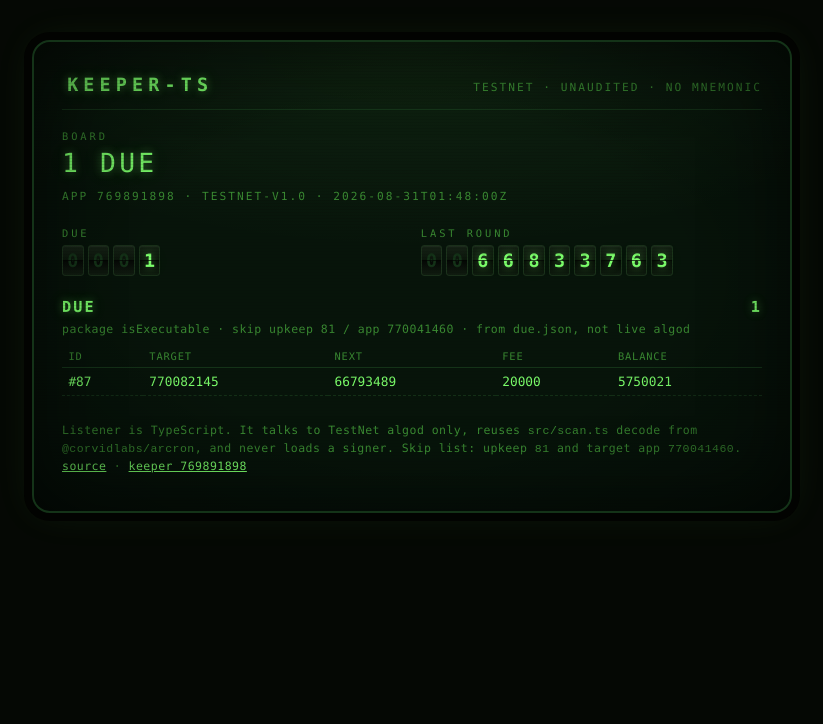
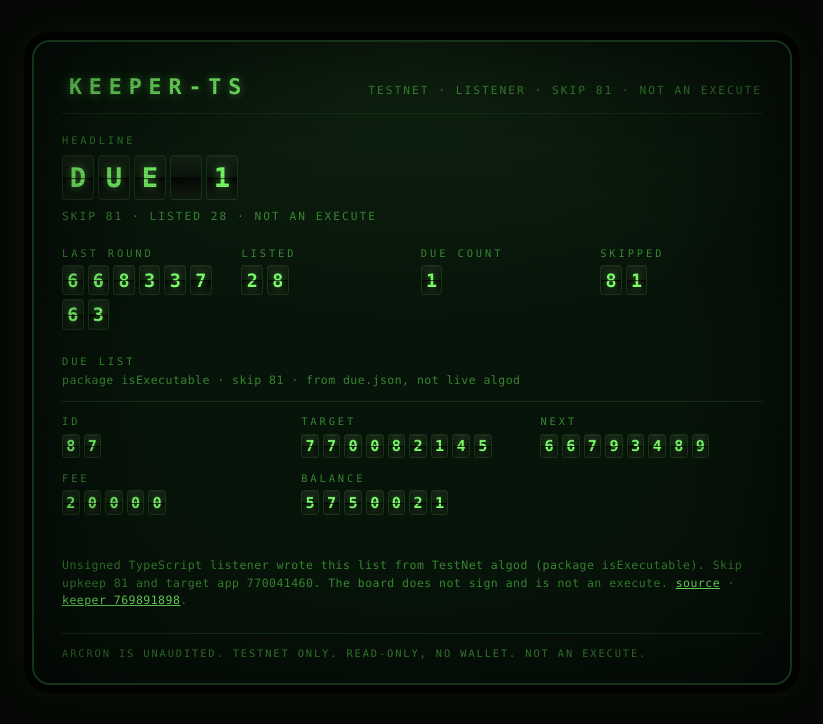
Before and after one commit to corvid-agent/arcron-keeper-ts, a website: page docs/index.html in a window 1280 px wide. Shown: the whole page, without its empty margins (228-1051 px from the left). Drawn offline with Linux system fonts and the light colour scheme.

Commit message:
Render the Pages due board as plod split-flap CRT cells.

```diff
--- /dev/null
+++ b/docs/app.js
@@ -0,0 +1,109 @@
+/* Keeper due board. Reads docs/due.json. TestNet only. Read-only. No wallet. No keys. Not an execute. */
+(() => {
+  const board = (document.documentElement.getAttribute("data-board") || "KEEPER").toUpperCase();
+
+  function flaps(el, text) {
+    el.replaceChildren();
+    for (const ch of String(text)) {
+      const d = document.createElement("span");
+      d.className = "flap" + (ch === " " ? " blank" : "");
+      d.textContent = ch === " " ? "\u00a0" : ch;
+      el.appendChild(d);
+    }
+  }
+
+  function setStatus(word, cls, sub) {
+    const el = document.getElementById("status");
+    el.className = "flaps big " + cls;
+    flaps(el, String(word).toUpperCase());
+    document.getElementById("subhead").textContent = sub;
+  }
+
+  function skippedLabel(data) {
+    const ids = data.skipped || data.skip_upkeep_ids || [81];
+    if (!ids.length) return "—";
+    return ids.join(" ");
+  }
+
+  function fillStats(lastRound, listed, dueCount, skipped) {
+    flaps(document.getElementById("stat-round"), lastRound);
+    flaps(document.getElementById("stat-listed"), listed);
+    flaps(document.getElementById("stat-due"), dueCount);
+    flaps(document.getElementById("stat-skip"), skipped);
+  }
+
+  function renderDue(due) {
+    const host = document.getElementById("due-rows");
+    host.replaceChildren();
+    if (!due.length) {
+      const p = document.createElement("p");
+      p.className = "empty";
+      p.textContent = "none due";
+      host.appendChild(p);
+      return;
+    }
+    const fields = [
+      ["id", "id"],
+      ["target", "target"],
+      ["next", "next"],
+      ["fee", "fee"],
+      ["balance", "balance"],
+    ];
+    for (const u of due) {
+      const flight = document.createElement("article");
+      flight.className = "flight";
+      for (const [label, key] of fields) {
+        const cell = document.createElement("div");
+        cell.className = "cell";
+        const lab = document.createElement("div");
+        lab.className = "label";
+        lab.textContent = label;
+        const row = document.createElement("div");
+        row.className = "flaps compact";
+        const val = u[key];
+        flaps(row, val == null ? "—" : String(val));
+        cell.append(lab, row);
+        flight.appendChild(cell);
+      }
+      host.appendChild(flight);
+    }
+  }
+
+  function grounded(msg, sub) {
+    setStatus("FEED DOWN", "down", sub);
+    document.title = board + " — FEED DOWN";
+    fillStats("—", "—", "—", "—");
+    const err = document.getElementById("err");
+    err.hidden = false;
+    err.textContent = msg;
+    renderDue([]);
+  }
+
+  fillStats("—", "—", "—", "81");
+  flaps(document.getElementById("status"), "DUE");
+  document.title = board + " — DUE, skip 81";
+
+  fetch("./due.json", { cache: "no-store" })
+    .then((res) => {
+      if (!res.ok) throw new Error("due.json " + res.status);
+      return res.json();
+    })
+    .then((data) => {
+      const due = Array.isArray(data.due) ? data.due : [];
+      const n = data.due_count == null ? due.length : Number(data.due_count);
+      const listed = data.listed == null ? "—" : String(data.listed);
+      const last = data.last_round == null ? "—" : String(data.last_round);
+      const skipped = skippedLabel(data);
+      fillStats(last, listed, String(n), skipped);
+      renderDue(due);
+      const cls = n > 0 ? "" : "grounded";
+      setStatus("DUE " + n, cls, "skip 81 · listed " + listed + " · not an execute");
+      document.title = board + " — DUE " + n + ", skip 81";
+    })
+    .catch((err) => {
+      grounded(
+        "due.json failed: " + (err && err.message ? err.message : err),
+        "due.json unreadable · showing nothing rather than guessing"
+      );
+    });
+})();
--- a/docs/index.html
+++ b/docs/index.html
@@ -1,128 +1,59 @@
 <!DOCTYPE html>
-<html lang="en">
+<html lang="en" data-board="KEEPER-TS">
 <head>
   <meta charset="utf-8" />
   <meta name="viewport" content="width=device-width, initial-scale=1" />
-  <title>ARCRON-KEEPER-TS</title>
-  <meta name="description" content="TypeScript Arcron listener. Due list from docs/due.json. TestNet only. No mnemonic. Dry-run only." />
+  <title>KEEPER-TS — DUE, skip 81</title>
+  <meta name="description" content="TestNet due board from docs/due.json. Skip upkeep 81. Read-only. Not an execute." />
   <link rel="stylesheet" href="./style.css" />
 </head>
 <body>
   <main class="crt" id="crt">
     <header>
       <h1>Keeper-TS</h1>
-      <div class="meta">TestNet · unaudited · no mnemonic</div>
+      <div class="meta">TestNet · listener · skip 81 · not an execute</div>
     </header>
 
     <section class="status-row">
-      <div class="label">Board</div>
-      <div class="destination grounded" id="headline">loading due.json</div>
-      <div class="meta" id="subhead">TypeScript listener · dry-run only · not an execute</div>
+      <div class="label">Headline</div>
+      <div class="flaps big" id="status" aria-label="due headline">DUE</div>
+      <div class="meta" id="subhead">skip 81 · loading due.json · not an execute</div>
     </section>
 
-    <section class="board">
+    <section class="board" id="board">
       <div class="cell">
-        <div class="label">Due</div>
-        <div class="flaps" id="due-count" aria-label="due count"></div>
+        <div class="label">Last round</div>
+        <div class="flaps" id="stat-round" aria-label="last round"></div>
       </div>
       <div class="cell">
-        <div class="label">Last round</div>
-        <div class="flaps" id="last-round" aria-label="last round"></div>
+        <div class="label">Listed</div>
+        <div class="flaps" id="stat-listed" aria-label="listed upkeeps"></div>
+      </div>
+      <div class="cell">
+        <div class="label">Due count</div>
+        <div class="flaps" id="stat-due" aria-label="due count"></div>
+      </div>
+      <div class="cell">
+        <div class="label">Skipped</div>
+        <div class="flaps" id="stat-skip" aria-label="skipped upkeep ids"></div>
       </div>
     </section>
 
-    <section class="due" aria-label="due upkeeps">
-      <h2>DUE <span class="n" id="n-due">0</span></h2>
-      <p class="why">package isExecutable · skip upkeep 81 / app 770041460 · from due.json, not live algod</p>
-      <table>
-        <thead>
-          <tr>
-            <th>id</th>
-            <th>target</th>
-            <th>next</th>
-            <th>fee</th>
-            <th>balance</th>
-          </tr>
-        </thead>
-        <tbody id="due-body">
-          <tr><td colspan="5" class="empty">loading…</td></tr>
-        </tbody>
-      </table>
+    <section class="due-list" aria-label="due upkeeps">
+      <div class="label">Due list</div>
+      <p class="why">package isExecutable · skip 81 · from due.json, not live algod</p>
+      <div id="due-rows"></div>
     </section>
 
     <p class="notes" id="notes">
-      Listener is TypeScript. It talks to TestNet algod only, reuses
-      <code>src/scan.ts</code> decode from <code>@corvidlabs/arcron</code>,
-      and never loads a signer.
-      Skip list: upkeep <code>81</code> and target app <code>770041460</code>.
+      Unsigned TypeScript listener wrote this list from TestNet algod (package isExecutable). Skip upkeep 81 and target app 770041460. The board does not sign and is not an execute.
       <a href="https://github.com/corvid-agent/arcron-keeper-ts">source</a>
       ·
-      <a href="https://testnet.explorer.perawallet.app/application/769891898">keeper 769891898</a>
+      <a href="https://testnet.explorer.perawallet.app/application/769891898">keeper 769891898</a>.
     </p>
     <p class="err" id="err" hidden></p>
+    <footer class="foot">Arcron is unaudited. TestNet only. Read-only, no wallet. Not an execute.</footer>
   </main>
-  <script>
-    function flaps(el, text, width) {
-      const s = String(text).padStart(width, " ").slice(-width);
-      el.replaceChildren();
-      for (const ch of s) {
-        const d = document.createElement("span");
-        d.className = "flap" + (ch === " " ? " blank" : "");
-        d.textContent = ch === " " ? "0" : ch;
-        el.appendChild(d);
-      }
-    }
-
-    flaps(document.getElementById("due-count"), "0", 4);
-    flaps(document.getElementById("last-round"), "0", 10);
-
-    fetch("./due.json", { cache: "no-store" })
-      .then(function (res) {
-        if (!res.ok) throw new Error("due.json " + res.status);
-        return res.json();
-      })
-      .then(function (data) {
-        var due = data.due || [];
-        var headline = document.getElementById("headline");
-        var subhead = document.getElementById("subhead");
-        flaps(document.getElementById("due-count"), String(data.due_count ?? due.length), 4);
-        flaps(document.getElementById("last-round"), String(data.last_round ?? 0), 10);
-        document.getElementById("n-due").textContent = String(due.length);
-        subhead.textContent =
-          "app " + (data.app || "769891898") +
-          " · " + (data.genesis || "testnet") +
-          " · " + (data.generated_at || "—");
-        if (due.length) {
-          headline.textContent = due.length + " due";
-          headline.className = "destination live";
-          document.title = "KEEPER-TS — " + due.length + " due";
-        } else {
-          headline.textContent = "none due";
-          headline.className = "destination grounded";
-          document.title = "KEEPER-TS — none due";
-        }
-        var body = document.getElementById("due-body");
-        if (!due.length) {
-          body.innerHTML = '<tr><td colspan="5" class="empty">none due</td></tr>';
-          return;
-        }
-        body.innerHTML = due.map(function (u) {
-          return "<tr>" +
-            '<td class="num">#' + u.id + "</td>" +
-            '<td class="num">' + u.target + "</td>" +
-            '<td class="num">' + u.next + "</td>" +
-            '<td class="num">' + u.fee + "</td>" +
-            '<td class="num">' + u.balance + "</td>" +
-            "</tr>";
-        }).join("");
-      })
-      .catch(function (err) {
-        document.getElementById("headline").textContent = "GROUNDED";
-        document.getElementById("headline").className = "destination grounded";
-        document.getElementById("err").hidden = false;
-        document.getElementById("err").textContent = "due.json failed: " + (err && err.message ? err.message : err);
-        document.getElementById("due-body").innerHTML = '<tr><td colspan="5" class="empty">due.json unavailable</td></tr>';
-      });
-  </script>
+  <script src="./app.js"></script>
 </body>
 </html>
--- a/docs/style.css
+++ b/docs/style.css
@@ -1,3 +1,4 @@
+/* Plod-style phosphor CRT split-flap board. TestNet due list. Not an execute. */
 :root {
   --bg: #050804;
   --crt: #07140a;
@@ -10,6 +11,8 @@
   --flap-edge: #1c331c;
   --scan: rgba(0, 0, 0, 0.18);
   --glow: 0 0 8px rgba(124, 255, 107, 0.45), 0 0 24px rgba(124, 255, 107, 0.15);
+  --glow-amber: 0 0 8px rgba(230, 193, 90, 0.45), 0 0 24px rgba(230, 193, 90, 0.15);
+  --glow-red: 0 0 8px rgba(255, 90, 74, 0.45), 0 0 24px rgba(255, 90, 74, 0.15);
 }
 
 * { box-sizing: border-box; }
@@ -24,7 +27,7 @@ html, body {
 
 body {
   display: flex;
-  align-items: flex-start;
+  align-items: center;
   justify-content: center;
   padding: 2.5rem 1rem 3rem;
 }
@@ -84,9 +87,9 @@ header {
 
 h1 {
   margin: 0;
-  font-size: 1.15rem;
-  letter-spacing: 0.28em;
-  text-indent: 0.28em;
+  font-size: 1.35rem;
+  letter-spacing: 0.32em;
+  text-indent: 0.32em;
   text-transform: uppercase;
   text-shadow: var(--glow);
 }
@@ -98,12 +101,14 @@ h1 {
   text-transform: uppercase;
 }
 
+.meta a { color: var(--phosphor); }
+
 .status-row {
   position: relative;
   z-index: 1;
   display: flex;
   flex-direction: column;
-  gap: 0.35rem;
+  gap: 0.5rem;
   margin-bottom: 1.5rem;
 }
 
@@ -114,32 +119,13 @@ h1 {
   text-transform: uppercase;
 }
 
-.destination {
-  font-size: clamp(1.1rem, 4vw, 1.65rem);
-  letter-spacing: 0.12em;
-  text-transform: uppercase;
-  text-shadow: var(--glow);
-  min-height: 1.4em;
-}
-
-.destination.grounded { color: var(--amber); }
-.destination.live { color: var(--phosphor); }
-.destination.late { color: var(--red); }
-
-.board {
-  position: relative;
-  z-index: 1;
-  display: grid;
-  grid-template-columns: 1fr;
-  gap: 1.1rem;
-}
-
-.cell .flaps {
+.flaps {
   display: flex;
   flex-wrap: wrap;
   gap: 4px;
-  margin-top: 0.4rem;
 }
+
+.flaps.big { margin: 0.1rem 0; }
 
 .flap {
   position: relative;
@@ -158,6 +144,12 @@ h1 {
   box-shadow: inset 0 1px 0 rgba(255, 255, 255, 0.04);
 }
 
+.flaps.big .flap {
+  width: clamp(1.25rem, 4.8vw, 2rem);
+  height: clamp(1.9rem, 6.6vw, 2.8rem);
+  font-size: clamp(1.05rem, 3.8vw, 1.7rem);
+}
+
 .flap::after {
   content: "";
   position: absolute;
@@ -168,58 +160,64 @@ h1 {
   background: rgba(0, 0, 0, 0.65);
 }
 
+#status.late .flap,
+#status.down .flap { color: var(--red); text-shadow: var(--glow-red); }
+
+#status.grounded .flap,
+#status.gate .flap { color: var(--amber); text-shadow: var(--glow-amber); }
+
+#status .flap.blank { color: var(--phosphor-dead); text-shadow: none; }
+
 .flap.blank { color: var(--phosphor-dead); text-shadow: none; }
 
-.due {
+.board {
   position: relative;
   z-index: 1;
-  margin-top: 1.4rem;
+  display: grid;
+  grid-template-columns: 1fr 1fr;
+  gap: 1.1rem;
 }
 
-.due h2 {
-  margin: 0 0 0.35rem;
-  font-size: 0.95rem;
-  letter-spacing: 0.14em;
-  text-shadow: var(--glow);
+.cell .flaps { margin-top: 0.4rem; }
+
+.due-list {
+  position: relative;
+  z-index: 1;
+  margin-top: 1.6rem;
 }
 
-.due .n { float: right; }
+.due-list > .label {
+  margin-bottom: 0.35rem;
+}
 
 .why {
+  margin: 0 0 0.85rem;
+  font-size: 0.72rem;
+  letter-spacing: 0.04em;
   color: var(--phosphor-dim);
-  font-size: 0.72rem;
-  margin: 0 0 0.6rem;
-  letter-spacing: 0.04em;
 }
 
-table {
-  border-collapse: collapse;
-  width: 100%;
-  font-size: 0.8rem;
-  position: relative;
-  z-index: 1;
+.flight {
+  display: grid;
+  grid-template-columns: 1fr 1fr;
+  gap: 0.85rem 1.1rem;
+  padding: 0.85rem 0 1rem;
+  border-top: 1px solid var(--phosphor-dead);
 }
 
-th {
-  color: var(--phosphor-dim);
-  font-weight: 500;
-  letter-spacing: 0.08em;
-  text-transform: uppercase;
-  font-size: 0.65rem;
-  text-align: left;
-  padding: 0.3rem 0.4rem;
-  border-bottom: 1px solid var(--phosphor-dead);
+.flight .flaps.compact .flap {
+  width: 1.1rem;
+  height: 1.55rem;
+  font-size: 0.95rem;
 }
 
-td {
-  border-bottom: 1px dashed var(--phosphor-dead);
-  text-align: left;
-  padding: 0.4rem 0.4rem;
-  vertical-align: top;
+.empty {
+  margin: 0.4rem 0 0;
+  color: var(--phosphor-dim);
+  letter-spacing: 0.18em;
+  text-transform: uppercase;
+  font-size: 0.75rem;
 }
-
-.num { font-variant-numeric: tabular-nums; }
-.empty { color: var(--phosphor-dim); }
 
 .notes {
   position: relative;
@@ -241,8 +239,21 @@ td {
   font-size: 0.75rem;
 }
 
-@media (min-width: 560px) {
-  .board { grid-template-columns: 1fr 1fr; }
+.foot {
+  position: relative;
+  z-index: 1;
+  margin: 1.4rem 0 0;
+  padding-top: 0.85rem;
+  border-top: 1px solid var(--phosphor-dead);
+  font-size: 0.65rem;
+  letter-spacing: 0.18em;
+  text-transform: uppercase;
+  color: var(--phosphor-dim);
+}
+
+@media (min-width: 640px) {
+  .board { grid-template-columns: 1fr 1fr 1fr 1fr; }
+  .flight { grid-template-columns: 1fr 1fr 1fr; }
 }
 
 @media (prefers-reduced-motion: reduce) {
```
